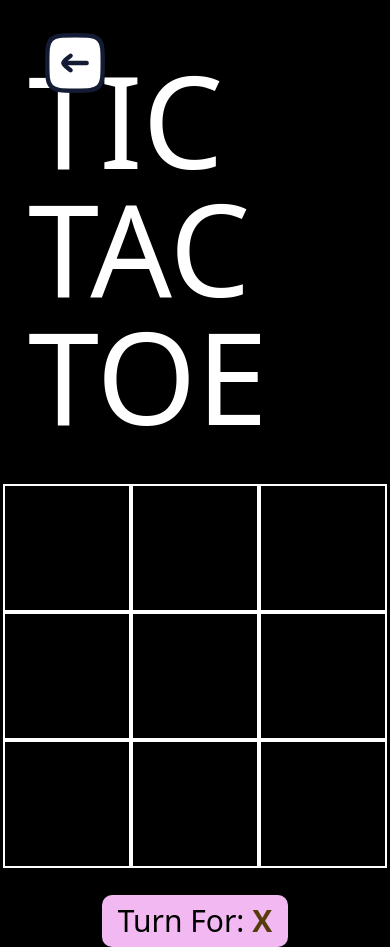
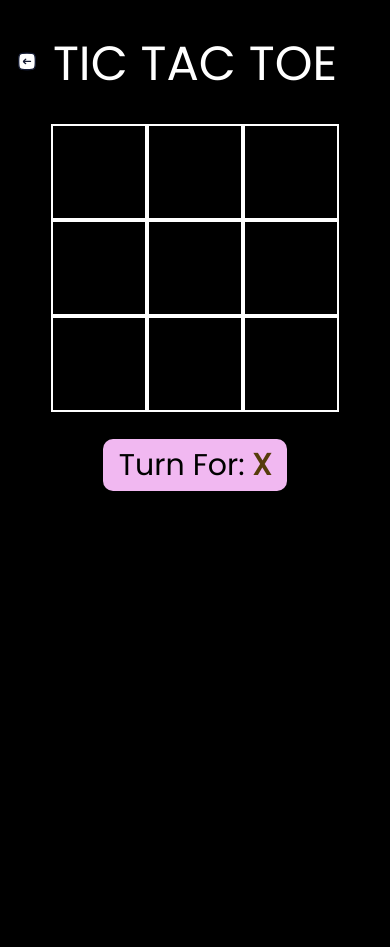
Before and after one commit to poswalsameer/Tic-Tac-Toe, a website: page game.html in a window 390 px wide. After the commit the page ends 844 px from the top, so only its background shows below. Drawn offline with Linux system fonts and the light colour scheme.

Commit message:
Done with the responsiveness of the website

```diff
--- a/game.html
+++ b/game.html
@@ -23,7 +23,7 @@
 
         </div> -->
 
-        <div class="absolute ml-10 " >
+        <div class="absolute -ml-2 mt-1 sm:ml-2 md:ml-4 scale-[0.3] sm:scale-75 md:scale-100 lg:scale-100  " >
             <button onclick="goBack()" >
             <svg width="70" height="70" viewBox="0 0 24 24" fill="white" xmlns="http://www.w3.org/2000/svg">
                 <path d="M2.5 12C2.5 7.52166 2.5 5.28249 3.89124 3.89124C5.28249 2.5 7.52166 2.5 12 2.5C16.4783 2.5 18.7175 2.5 20.1088 3.89124C21.5 5.28249 21.5 7.52166 21.5 12C21.5 16.4783 21.5 18.7175 20.1088 20.1088C18.7175 21.5 16.4783 21.5 12 21.5C7.52166 21.5 5.28249 21.5 3.89124 20.1088C2.5 18.7175 2.5 16.4783 2.5 12Z" stroke="#141B34" stroke-width="1.5"/>
@@ -33,9 +33,9 @@
 
         </div>
 
-    <div class=" mt-7 p-7 flex justify-center items-center w-screen" >
+    <div class=" mt-5 p-5 flex justify-center items-center w-screen" >
 
-        <h1 class="text-9xl" >TIC TAC TOE</h1>
+        <h1 class="text-5xl sm:text-7xl lg:text-[7rem] xl:text-[9rem]" >TIC TAC TOE</h1>
 
     </div>
 
@@ -43,15 +43,15 @@
 
         <div class="grid grid-cols-3 gameGrid" >
 
-            <div class="h-32 w-32 border-2 border-white flex justify-center items-center text-7xl box cursor-pointer"></div>
-            <div class="h-32 w-32 border-2 border-white flex justify-center items-center text-7xl box cursor-pointer"  ></div>
-            <div class="h-32 w-32 border-2 border-white flex justify-center items-center text-7xl box cursor-pointer" ></div>
-            <div class="h-32 w-32 border-2 border-white flex justify-center items-center text-7xl box cursor-pointer" ></div>
-            <div class="h-32 w-32 border-2 border-white flex justify-center items-center text-7xl box cursor-pointer" ></div>
-            <div class="h-32 w-32 border-2 border-white flex justify-center items-center text-7xl box cursor-pointer"></div>
-            <div class="h-32 w-32 border-2 border-white flex justify-center items-center text-7xl box cursor-pointer" ></div>
-            <div class="h-32 w-32 border-2 border-white flex justify-center items-center text-7xl box cursor-pointer" ></div>
-            <div class="h-32 w-32 border-2 border-white flex justify-center items-center text-7xl box cursor-pointer" ></div>
+            <div class=" h-24 w-24 sm:h-32 sm:w-32 md:h-32 md:w-32 lg:h-32 lg:w-32 border-2 border-white flex justify-center items-center text-7xl box cursor-pointer"></div>
+            <div class="h-24 w-24 sm:h-32 sm:w-32 md:h-32 md:w-32 lg:h-32 lg:w-32 border-2 border-white flex justify-center items-center text-7xl box cursor-pointer"  ></div>
+            <div class="h-24 w-24 sm:h-32 sm:w-32 md:h-32 md:w-32 lg:h-32 lg:w-32 border-2 border-white flex justify-center items-center text-7xl box cursor-pointer" ></div>
+            <div class="h-24 w-24 sm:h-32 sm:w-32 md:h-32 md:w-32 lg:h-32 lg:w-32 border-2 border-white flex justify-center items-center text-7xl box cursor-pointer" ></div>
+            <div class="h-24 w-24 sm:h-32 sm:w-32 md:h-32 md:w-32 lg:h-32 lg:w-32 border-2 border-white flex justify-center items-center text-7xl box cursor-pointer" ></div>
+            <div class="h-24 w-24 sm:h-32 sm:w-32 md:h-32 md:w-32 lg:h-32 lg:w-32 border-2 border-white flex justify-center items-center text-7xl box cursor-pointer"></div>
+            <div class="h-24 w-24 sm:h-32 sm:w-32 md:h-32 md:w-32 lg:h-32 lg:w-32 border-2 border-white flex justify-center items-center text-7xl box cursor-pointer" ></div>
+            <div class="h-24 w-24 sm:h-32 sm:w-32 md:h-32 md:w-32 lg:h-32 lg:w-32 border-2 border-white flex justify-center items-center text-7xl box cursor-pointer" ></div>
+            <div class="h-24 w-24 sm:h-32 sm:w-32 md:h-32 md:w-32 lg:h-32 lg:w-32 border-2 border-white flex justify-center items-center text-7xl box cursor-pointer" ></div>
 
         </div>
 
--- a/style.css
+++ b/style.css
@@ -2,6 +2,7 @@
 @tailwind components;
 @tailwind utilities;
 
+@import url('https://fonts.googleapis.com/css2?family=Poppins&display=swap');
 
 *{
     margin: 0;
@@ -11,6 +12,7 @@
 body{
     background-color: black;
     color: white;
+    font-family: 'Poppins', sans-serif;
 }
 
 .gameGrid{
```
Also changed, not shown: output.css.
